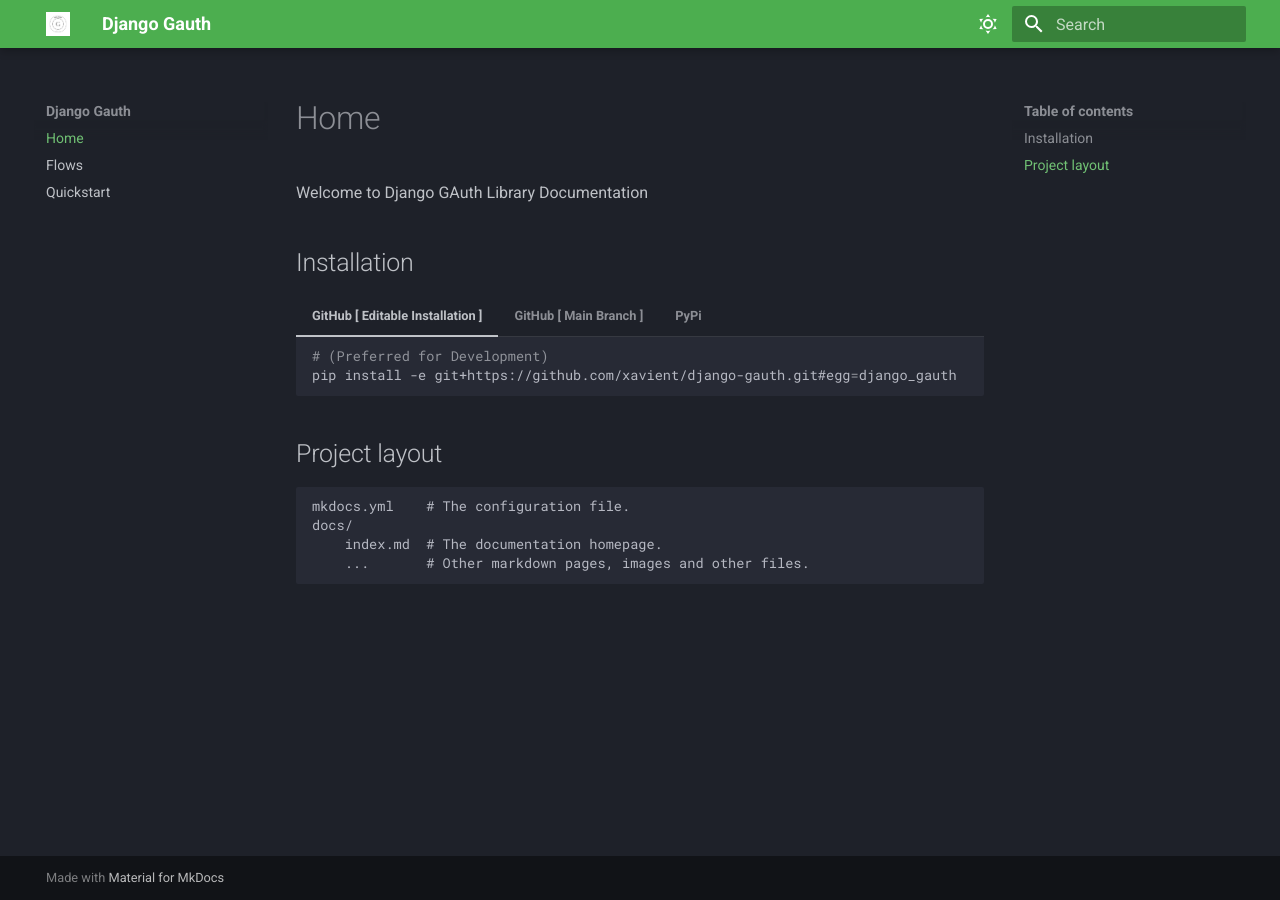
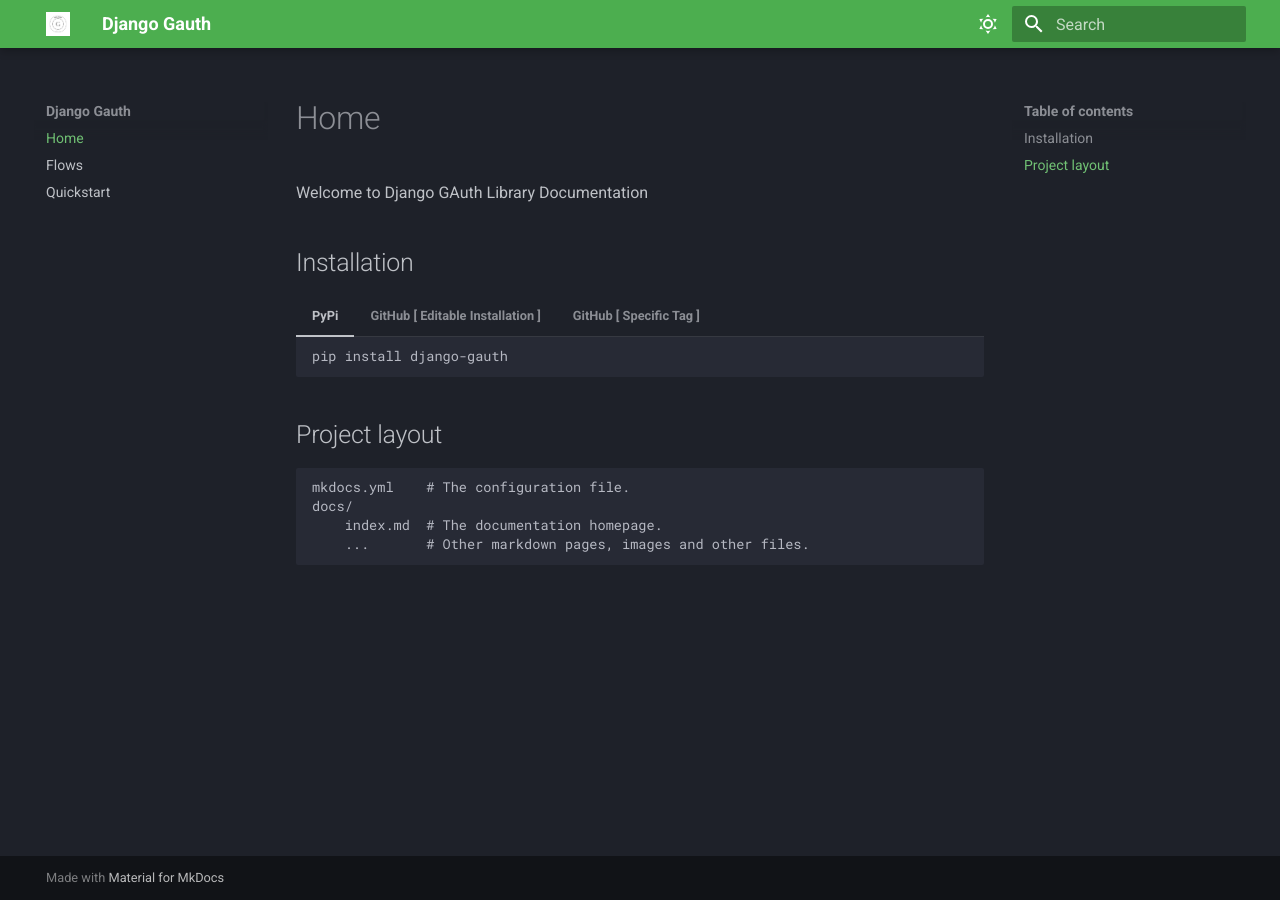
Before and after one commit to masterPiece93/django-gauth, an MkDocs documentation site: the page built from docs/index.md, in a window 1280 px wide. Built offline with MkDocs 1.6.1 and Material for MkDocs 9.7.7, drawn with Linux system fonts in a browser that asks for light colours.

Commit message:
updated mkdocs

````diff
--- a/docs/index.md
+++ b/docs/index.md
@@ -4,20 +4,21 @@
 
 ## Installation
 
+=== "PyPi"
+    ```bash
+    pip install django-gauth
+    ```
 === "GitHub [ Editable Installation ]"
     ```bash
-    # (Preferred for Development)
-    pip install -e git+https://github.com/xavient/django-gauth.git#egg=django_gauth
+    # (Preferred for testing out niche experimental features )
+    pip install -e git+https://github.com/masterPiece93/django-gauth.git#egg=django_gauth
     ```
-=== "GitHub [ Main Branch ]"
+=== "GitHub [ Specific Tag ]"
     ```bash
-    # (Latest Version)
-    pip install git+https://github.com/xavient/django-gauth.git
+    # (Specific Tag Version)
+    pip install git+https://github.com/masterPiece93/django-gauth.git@v0.1.2#egg=django_gauth
     ```
-=== "PyPi"
-    ```bash
-    # Not Available Yet !! will be soon
-    ```
+
 
 ## Project layout
 
````
